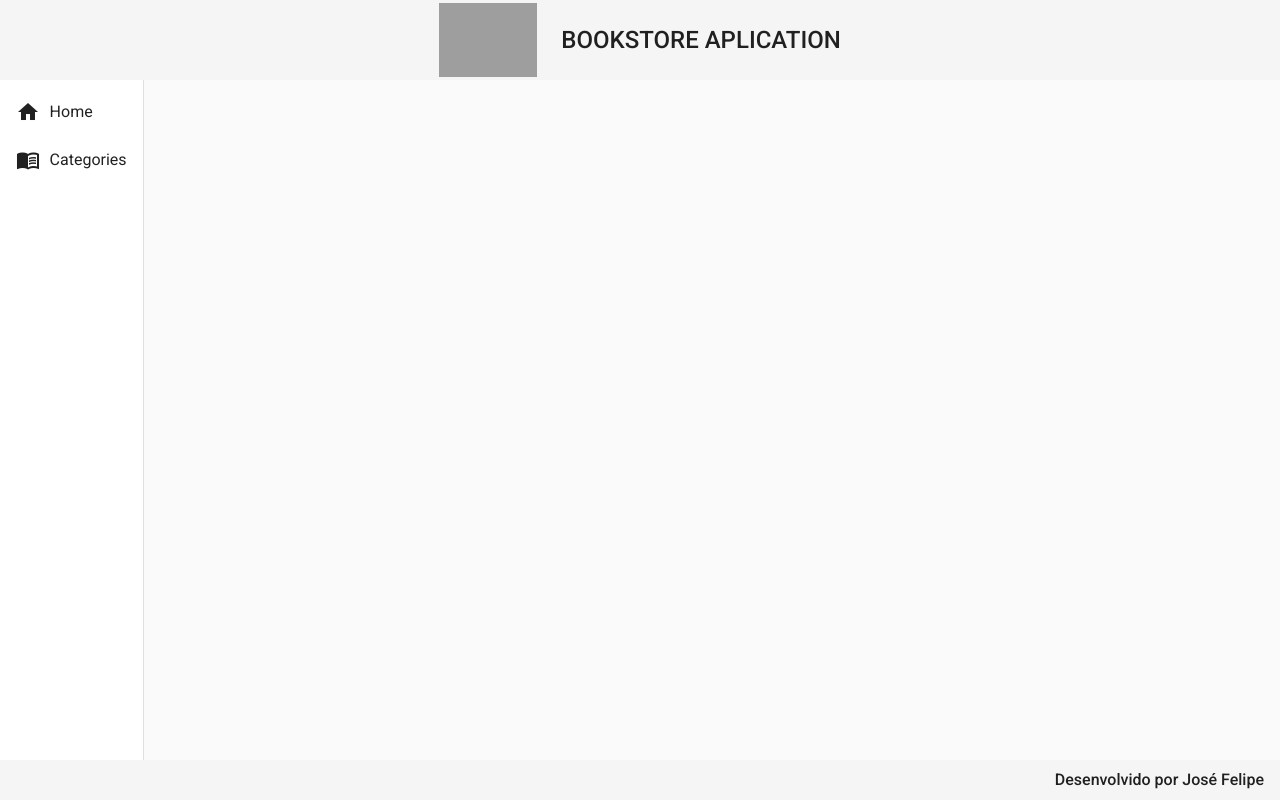
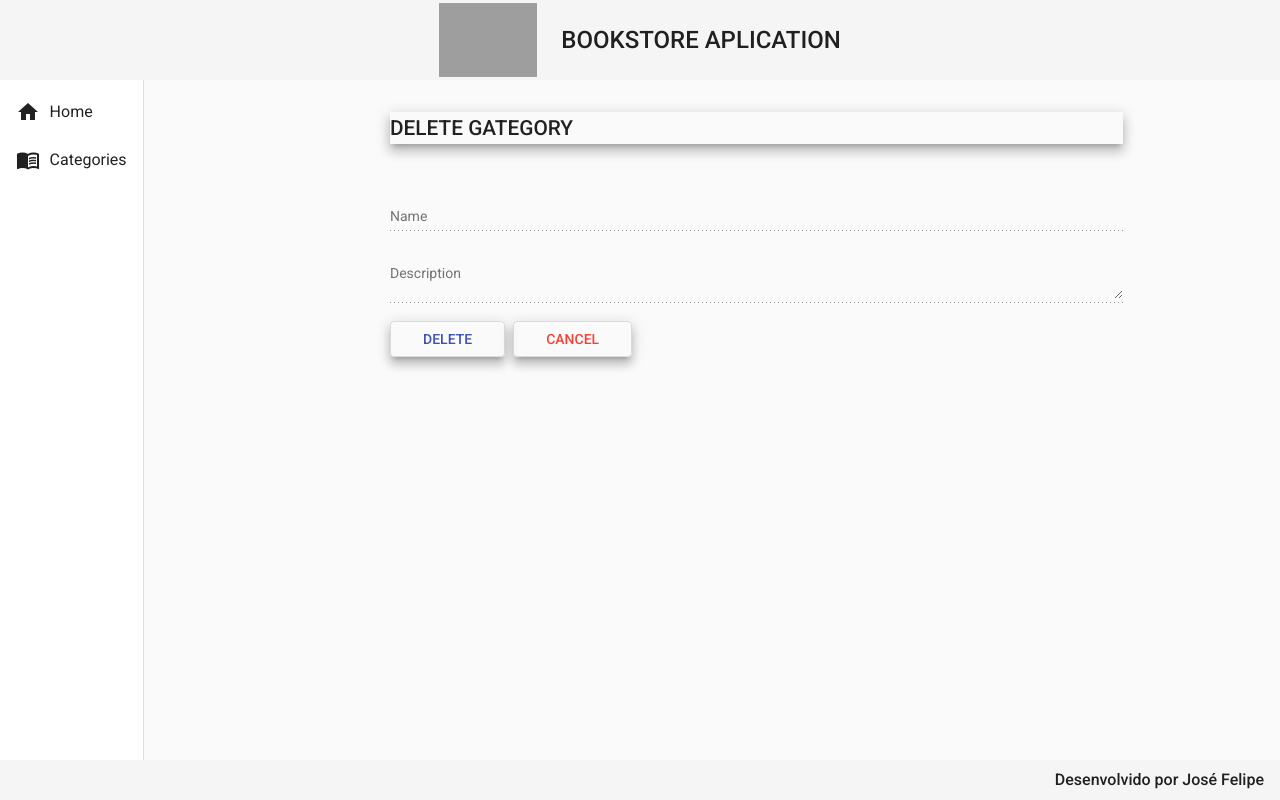
Before and after one commit to zefelipesc/bookstore-front, an Angular app: page /categories/delete/1 in a window 1280 px wide. Before the commit this address led to /. Built offline with nearby package versions, Linux system fonts and the light colour scheme; no server answers; grey boxes are pictures that could not be loaded.

Commit message:
DELETE category implemented

```diff
--- a/src/app/app-routing.module.ts
+++ b/src/app/app-routing.module.ts
@@ -1,6 +1,7 @@
 import { Component, NgModule } from '@angular/core';
 import { RouterModule, Routes } from '@angular/router';
 import { CategoryCreateComponent } from './components/views/category/category-create/category-create.component';
+import { CategoryDeleteComponent } from './components/views/category/category-delete/category-delete.component';
 import { CategoryReadComponent } from './components/views/category/category-read/category-read.component';
 import { HomeComponent } from './components/views/home/home.component';
 
@@ -16,6 +17,10 @@
   {
     path: 'categories/create',
     component: CategoryCreateComponent
+  },
+  {
+    path: 'categories/delete/:id',
+    component: CategoryDeleteComponent
   }
 ];
 
--- a/src/app/app.module.ts
+++ b/src/app/app.module.ts
@@ -22,6 +22,7 @@
 import { MatInputModule } from '@angular/material/input';
 import { MatFormFieldModule } from '@angular/material/form-field';
 import { MatSnackBarModule } from '@angular/material/snack-bar';
+import { CategoryDeleteComponent } from './components/views/category/category-delete/category-delete.component';
 
 @NgModule({
   declarations: [
@@ -31,7 +32,8 @@
     NavComponent,
     HomeComponent,
     CategoryReadComponent,
-    CategoryCreateComponent
+    CategoryCreateComponent,
+    CategoryDeleteComponent
   ],
   imports: [
     BrowserModule,
--- /dev/null
+++ b/src/app/components/views/category/category-delete/category-delete.component.css
@@ -0,0 +1,27 @@
+form {
+    text-align: center;
+    width: 70%;
+    margin: 2rem auto 0 auto;
+}
+
+h1 {
+    font-size: 1.3rem;
+    font-weight: 500;
+    margin-bottom: 3rem;
+    text-align: start;
+}
+
+.form {
+    width: 100%;
+}
+
+.buttons {
+    width: 100%;
+    text-align: start;
+}
+
+button {
+    margin-right: .5rem;
+    padding-right: 2rem;
+    padding-left: 2rem;
+}
--- /dev/null
+++ b/src/app/components/views/category/category-delete/category-delete.component.html
@@ -0,0 +1,19 @@
+<form>
+    <h1 class="mat-elevation-z8">DELETE GATEGORY</h1>
+
+    <mat-form-field class="form">
+        <mat-label>Name</mat-label>
+        <input matInput [(ngModel)]="category.name" type="text" name="name" disabled>
+    </mat-form-field>
+
+    <mat-form-field class="form">
+        <mat-label>Description</mat-label>
+        <textarea matInput [(ngModel)]="category.description" type="text" name="description" disabled></textarea>
+    </mat-form-field>
+
+    <div class="buttons">
+        <button (click)="delete()" class="mat-elevation-z8" mat-stroked-button color="primary">DELETE</button>
+        <button (click)="cancel()" class="mat-elevation-z8" mat-stroked-button color="warn">CANCEL</button>
+
+    </div>
+</form>
--- /dev/null
+++ b/src/app/components/views/category/category-delete/category-delete.component.ts
@@ -0,0 +1,48 @@
+import { Component, OnInit } from '@angular/core';
+import { ActivatedRoute, Route, Router } from '@angular/router';
+import { Category } from '../category.model';
+import { CategoryService } from '../category.service';
+
+@Component({
+  selector: 'app-category-delete',
+  templateUrl: './category-delete.component.html',
+  styleUrls: [
+    './category-delete.component.css'
+  ]
+})
+export class CategoryDeleteComponent implements OnInit {
+
+  category: Category = {
+    id: '',
+    name: '',
+    description: ''
+  }
+
+  constructor(private service: CategoryService, private route: ActivatedRoute, private router: Router) { }
+
+  ngOnInit(): void {
+    this.category.id = this.route.snapshot.paramMap.get('id')!
+    this.findById();
+  }
+
+  findById(): void {
+    this.service.findById(this.category.id!).subscribe((resposta) => {
+      this.category = resposta;
+      console.log(this.category)
+    })
+  }
+
+  delete(): void {
+    this.service.delete(this.category.id!).subscribe((resposta) => {
+      this.router.navigate(['categories'])
+      this.service.message('Category succesfully deleted!')
+    }, err => {
+      this.service.message(err.error.error)
+    })
+  }
+
+  cancel(): void {
+    this.router.navigate(['categories'])
+  }
+
+}
--- a/src/app/components/views/category/category-read/category-read.component.html
+++ b/src/app/components/views/category/category-read/category-read.component.html
@@ -42,7 +42,7 @@
                 <a class="edit" href="#">
                   <i class="material-icons">edit</i>
                 </a>
-                <a class="delete" href="">
+                <a class="delete" routerLink="delete/{{ row.id }}">
                   <i class="material-icons">delete</i>
                 </a>
               </td>
--- a/src/app/components/views/category/category.service.ts
+++ b/src/app/components/views/category/category.service.ts
@@ -19,9 +19,19 @@
     return this.http.get<Category[]>(url)
   }
 
+  findById(id: String): Observable<Category> {
+    const url = `${this.baseUrl}/categories/${id}`
+    return this.http.get<Category>(url)
+  }
+
   create(category: Category): Observable<Category> {
     const url = `${this.baseUrl}/categories`
     return this.http.post<Category>(url, category);
+  }
+
+  delete(id: String): Observable<void> {
+    const url = `${this.baseUrl}/categories/${id}`
+    return this.http.delete<void>(url)
   }
 
   message(str: String): void {
```
